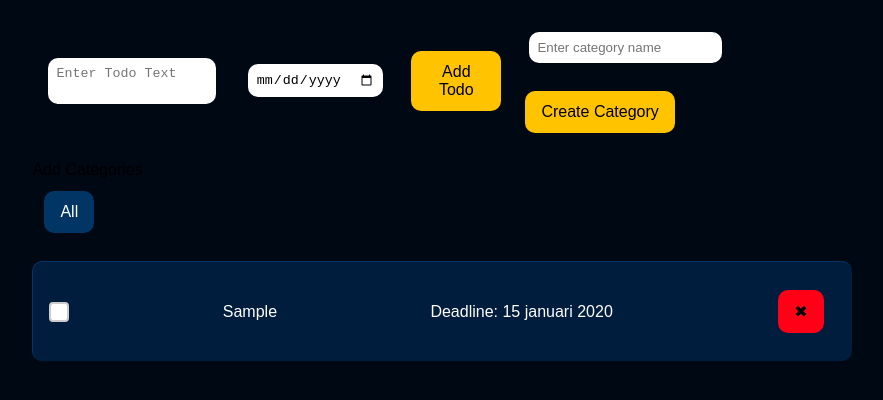
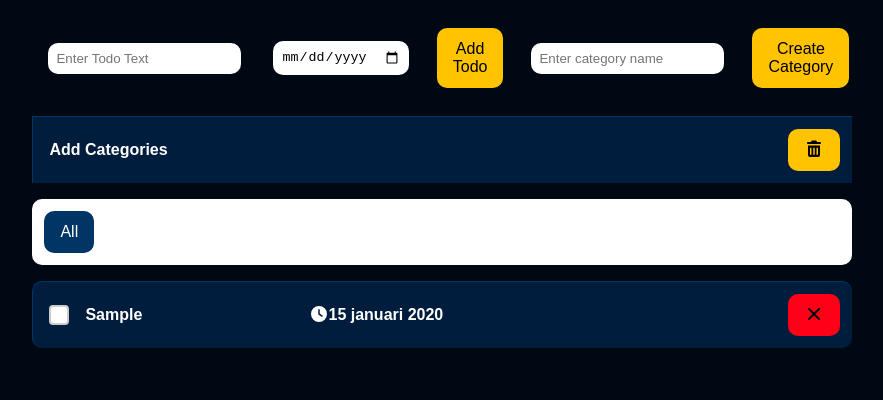
Before and after one commit to AlbertJyllhed/ToDo, a React (Vite) app: page / in a window 1280 px wide. Both pictures are taken after typing "Sample", "2020-01-15" into the empty fields and a click on the button "Add Todo". Shown: the top 400 px of the page, without its empty margins (198-1081 px from the left). Built offline with nearby package versions, Linux system fonts and the light colour scheme.

Commit message:
Finalized work on styling. Drag and drop is left.

```diff
--- a/package.json
+++ b/package.json
@@ -10,6 +10,11 @@
     "preview": "vite preview"
   },
   "dependencies": {
+    "@fortawesome/fontawesome-svg-core": "^7.2.0",
+    "@fortawesome/free-brands-svg-icons": "^7.2.0",
+    "@fortawesome/free-regular-svg-icons": "^7.2.0",
+    "@fortawesome/free-solid-svg-icons": "^7.2.0",
+    "@fortawesome/react-fontawesome": "^3.3.0",
     "react": "^19.2.4",
     "react-dom": "^19.2.4"
   },
--- a/src/App.css
+++ b/src/App.css
@@ -32,3 +32,25 @@ button:hover {
 .active:hover {
     background-color: #004080;
 }
+
+.delete-btn {
+    background-color: #ff0017;
+}
+
+.delete-btn:hover {
+    background-color: #ff4000;
+}
+
+.heading {
+    background-color: #001d3d;
+    color: #fff;
+    border-top: 1px solid #003566;
+    border-left: 1px solid #003566;
+    display: flex;
+    justify-content: space-between;
+    align-items: center;
+}
+
+.heading p {
+    padding: 1rem;
+}
--- a/src/components/CategoryInput.jsx
+++ b/src/components/CategoryInput.jsx
@@ -3,22 +3,24 @@ import { useState } from "react";
 function CategoryInput({ handleCategoryCreation }) {
     const [categoryText, setCategoryText] = useState("");
 
-    function createCategory(category) {
+    function createCategory(e, category) {
+        e.preventDefault();
         handleCategoryCreation(category);
         setCategoryText("");
     }
 
     return (
         <div className="category-input">
+            <form onSubmit={(e) => createCategory(e, categoryText)}>
                 <input
                     type="text"
                     placeholder="Enter category name"
                     value={categoryText}
                     onChange={(e) => setCategoryText(e.target.value)}
+                    required
                 />
-            <button onClick={() => createCategory(categoryText)}>
-                Create Category
-            </button>
+                <button type="submit">Create Category</button>
+            </form>
         </div>
     );
 }
--- /dev/null
+++ b/src/components/SearchFilter.css
@@ -0,0 +1,16 @@
+.search-filter {
+    background-color: #fff;
+    border-radius: 10px;
+    -webkit-border-radius: 10px;
+    -moz-border-radius: 10px;
+    -ms-border-radius: 10px;
+    -o-border-radius: 10px;
+}
+
+.search-filter p {
+    background-color: #001d3d;
+    color: #fff;
+    padding: 1rem;
+    border-top: 1px solid #003566;
+    border-left: 1px solid #003566;
+}
--- a/src/components/SearchFilter.jsx
+++ b/src/components/SearchFilter.jsx
@@ -1,3 +1,5 @@
+import "./SearchFilter.css";
+
 function SearchFilter({
     categories,
     selectedFilters,
@@ -6,7 +8,7 @@ function SearchFilter({
 }) {
     return (
         <div className="search-filter">
-            {categories.length > 0 ? <p>Filter by category</p> : null}
+            {categories.length > 0 ? <p>Filter by Category</p> : null}
 
             <button
                 className={selectedFilters.length === 0 ? "active" : ""}
--- a/src/components/TodoInput.css
+++ b/src/components/TodoInput.css
@@ -9,18 +9,6 @@ form {
     display: flex;
     justify-content: center;
     align-items: center;
-}
-
-textarea {
-    resize: none;
-    padding: 0.5rem;
-    margin: 1rem;
-    border: 0;
-    border-radius: 10px;
-    -webkit-border-radius: 10px;
-    -moz-border-radius: 10px;
-    -ms-border-radius: 10px;
-    -o-border-radius: 10px;
 }
 
 input {
@@ -39,3 +27,13 @@ textarea:focus {
     outline: none;
     box-shadow: 0 0 5px #ffc300;
 }
+
+.categories {
+    background-color: #fff;
+    margin-bottom: 1rem;
+    border-radius: 10px;
+    -webkit-border-radius: 10px;
+    -moz-border-radius: 10px;
+    -ms-border-radius: 10px;
+    -o-border-radius: 10px;
+}
--- a/src/components/TodoInput.jsx
+++ b/src/components/TodoInput.jsx
@@ -1,18 +1,36 @@
 import { useState } from "react";
 import CategoryInput from "./CategoryInput";
+import { FontAwesomeIcon } from "@fortawesome/react-fontawesome";
+import { faTrashCan, faPenToSquare } from "@fortawesome/free-solid-svg-icons";
 import "./TodoInput.css";
 
-function TodoInput({ categories, handleTodoCreation, handleCategoryCreation }) {
+function TodoInput({
+    categories,
+    handleTodoCreation,
+    handleCategoryCreation,
+    handleCategoryRemoval,
+}) {
     const [todoText, setTodoText] = useState("");
     const [todoDeadline, setTodoDeadline] = useState("");
     const [todoCategories, setTodoCategories] = useState([]);
+    const [editMode, setEditMode] = useState(false);
 
     function toggleCategory(category) {
-        setTodoCategories((prev) =>
-            prev.includes(category)
-                ? prev.filter((c) => c !== category)
-                : [...prev, category],
-        );
+        if (editMode) {
+            // In removal mode: confirm and remove globally
+            if (
+                window.confirm(`Remove category "${category}" from all todos?`)
+            ) {
+                handleCategoryRemoval(category);
+            }
+        } else {
+            // Normal mode: toggle for new todo
+            setTodoCategories((prev) =>
+                prev.includes(category)
+                    ? prev.filter((c) => c !== category)
+                    : [...prev, category],
+            );
+        }
     }
 
     function createTodo(e) {
@@ -31,7 +49,7 @@ function TodoInput({ categories, handleTodoCreation, handleCategoryCreation }) {
                         createTodo(e, todoText, todoDeadline, todoCategories)
                     }
                 >
-                    <textarea
+                    <input
                         type="text"
                         placeholder="Enter Todo Text"
                         required
@@ -50,14 +68,22 @@ function TodoInput({ categories, handleTodoCreation, handleCategoryCreation }) {
                 />
             </div>
             <div className="categories">
-                <p>Add Categories</p>
+                <div className="heading">
+                    <p>{editMode ? "Remove Categories" : "Add Categories"}</p>
+                    <button onClick={() => setEditMode(!editMode)}>
+                        <FontAwesomeIcon
+                            icon={editMode ? faPenToSquare : faTrashCan}
+                        />
+                    </button>
+                </div>
                 {categories.map((category, index) => (
                     <button
                         key={"btn#" + index}
-                        className={`category-btn ${todoCategories.includes(category) ? "active" : ""}`}
+                        className={`${todoCategories.includes(category) && !editMode ? "active" : ""} ${editMode ? "delete-btn" : ""}`}
                         onClick={() => toggleCategory(category)}
                     >
                         {category}
+                        {editMode && <FontAwesomeIcon icon={faTrashCan} />}
                     </button>
                 ))}
             </div>
--- a/src/components/TodoItem.css
+++ b/src/components/TodoItem.css
@@ -1,11 +1,9 @@
-/* Hide the default checkbox but keep it accessible */
 .todo-item {
     display: flex;
     justify-content: space-between;
     align-items: center;
     background-color: #001d3d;
     color: #fff;
-    padding: 1rem;
     margin: 1rem 0;
     border-top: 1px solid #003566;
     border-left: 1px solid #003566;
@@ -28,6 +26,7 @@ input[type="checkbox"] {
     display: inline-block;
     width: 20px;
     height: 20px;
+    margin: 1rem;
     background-color: #fff; /* Unchecked background */
     border: 2px solid #ccc; /* Border */
     border-radius: 4px; /* Optional: Rounded corners */
@@ -59,10 +58,7 @@ input[type="checkbox"]:checked + .custom-checkbox::after {
     border-color: #999;
 }
 
-.delete-btn {
-    background-color: #ff0017;
+.wrapper {
+    display: flex;
+    align-items: center;
 }
-
-.delete-btn:hover {
-    background-color: #ff4000;
-}
--- a/src/components/TodoItem.jsx
+++ b/src/components/TodoItem.jsx
@@ -1,8 +1,11 @@
+import { FontAwesomeIcon } from "@fortawesome/react-fontawesome";
+import { faClock, faXmark } from "@fortawesome/free-solid-svg-icons";
 import "./TodoItem.css";
 
-function TodoItem({ todo, checkFunc, deleteFunc, index, removeCategory }) {
+function TodoItem({ todo, checkFunc, deleteFunc, index }) {
     return (
         <div className="todo-item">
+            <div className="wrapper">
                 <input
                     type="checkbox"
                     id={`todo-checkbox-${index}`}
@@ -14,9 +17,10 @@ function TodoItem({ todo, checkFunc, deleteFunc, index, removeCategory }) {
                     className="custom-checkbox"
                 ></label>
                 <p>{todo.text}</p>
+            </div>
             {todo.deadline && (
                 <p>
-                    Deadline:{" "}
+                    <FontAwesomeIcon icon={faClock} />
                     {new Intl.DateTimeFormat("sv-SE", {
                         year: "numeric",
                         month: "long",
@@ -24,18 +28,17 @@ function TodoItem({ todo, checkFunc, deleteFunc, index, removeCategory }) {
                     }).format(new Date(todo.deadline))}
                 </p>
             )}
+            <div className="wrapper">
                 {todo.categories &&
                     todo.categories.length > 0 &&
                     todo.categories.map((category, i) => (
-                    <button
-                        key={todo.text + "#" + i}
-                        onClick={() => removeCategory(index, i)}
-                    >
+                        <button key={todo.text + "#" + i} className="active">
                             {category}
                         </button>
                     ))}
+            </div>
             <button className="delete-btn" onClick={() => deleteFunc(index)}>
-                &#10006;
+                <FontAwesomeIcon icon={faXmark} />
             </button>
         </div>
     );
--- a/src/components/TodoList.jsx
+++ b/src/components/TodoList.jsx
@@ -79,11 +79,20 @@ function TodoList() {
         }
     }
 
-    // Removing a category from a todo item
-    function removeCategory(todoIndex, categoryIndex) {
-        const todoCopy = [...todoList];
-        todoCopy[todoIndex].categories.splice(categoryIndex, 1);
-        setTodoList(todoCopy);
+    // Removing a category globally and from all todos
+    function handleCategoryRemoval(categoryToRemove) {
+        // Remove from categories list
+        setCategories(categories.filter((cat) => cat !== categoryToRemove));
+
+        // Remove from all todos that have this category
+        setTodoList(
+            todoList.map((todo) => ({
+                ...todo,
+                categories: todo.categories.filter(
+                    (cat) => cat !== categoryToRemove,
+                ),
+            })),
+        );
     }
 
     // Toggle a category in the search filter array (click to activate/deactivate)
@@ -101,6 +110,7 @@ function TodoList() {
                 categories={categories}
                 handleTodoCreation={handleTodoCreation}
                 handleCategoryCreation={handleCategoryCreation}
+                handleCategoryRemoval={handleCategoryRemoval}
             />
             <SearchFilter
                 categories={categories}
@@ -119,7 +129,6 @@ function TodoList() {
                             checkFunc={handleTodoChecking}
                             deleteFunc={handleTodoRemoval}
                             index={originalIndex}
-                            removeCategory={removeCategory}
                         />
                     );
                 })}
--- a/src/index.css
+++ b/src/index.css
@@ -8,10 +8,12 @@ html,
 body {
     background-color: #000814;
     width: 80%;
-    height: 100%;
+    min-height: 100%;
     margin: auto;
 }
 
 #root {
     font-family: Arial, Helvetica, sans-serif;
+    font-weight: bold;
+    flex: 1;
 }
```
Also changed, not shown: 1 other file (tests, documents, lock files or other folders). Lines whose indentation alone changed are shown as unchanged.
